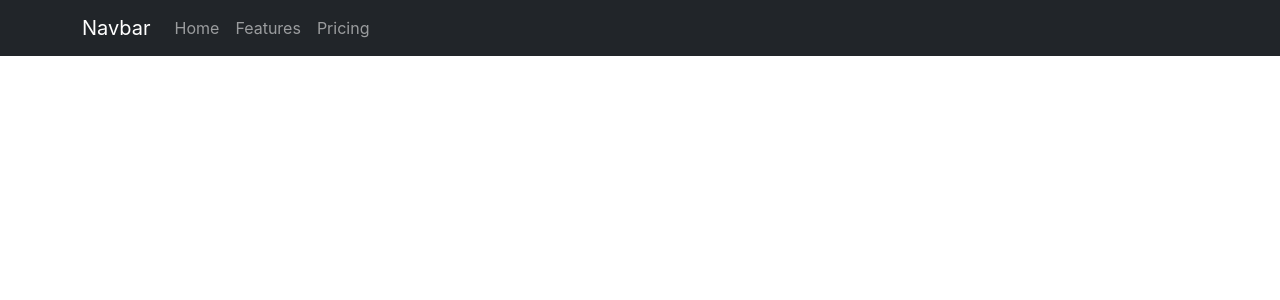
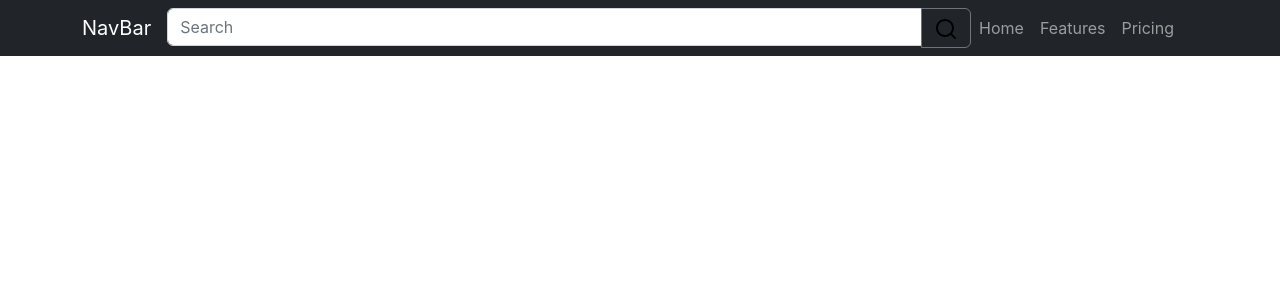
Before and after one commit to abrahamfigueroa/Dev-to-React, a React (Create React App) app: page / in a window 1280 px wide. Shown: the top 300 px of the page. Built offline with nearby package versions, Linux system fonts and the light colour scheme.

Commit message:
added Search bar and loupe

```diff
--- a/src/App.js
+++ b/src/App.js
@@ -1,9 +1,3 @@
-import logo from './logo.svg';
-import './App.css';
-
-
-import NavBar from './components/navBar';
-import BasicExample from './components/navBar';
 import ColorSchemesExample from './components/navBar';
 function App() {
   return (
--- a/src/components/navBar.js
+++ b/src/components/navBar.js
@@ -1,14 +1,40 @@
 import Container from 'react-bootstrap/Container';
 import Nav from 'react-bootstrap/Nav';
 import Navbar from 'react-bootstrap/Navbar';
+import Form from 'react-bootstrap/Form';
+import Row from 'react-bootstrap/Row';
+import Col from 'react-bootstrap/Col';
+import InputGroup from 'react-bootstrap/InputGroup';
+import Button from 'react-bootstrap/Button';
+
 
 function ColorSchemesExample() {
   return (
     <>
-      <Navbar bg="dark" variant="dark">
+      <Navbar bg="dark" variant="dark" className='d-flex'>
         <Container>
-          <Navbar.Brand href="#home">Navbar</Navbar.Brand>
-          <Nav className="me-auto">
+          <Navbar.Brand href="#home">NavBar</Navbar.Brand>
+
+          {/* //Starts form */}
+          {/* <Form>
+          <Row className="align-items-start">
+          <Col sm={7} className="my-1">
+          <Form.Control placeholder="Search" />
+        </Col>
+        </Row>
+        </Form> */}
+
+        <InputGroup className="align-items-start">
+        <Form.Control
+          placeholder="Search"
+          aria-label="Search"
+          aria-describedby="basic-addon2"
+        />
+        <Button variant="outline-secondary" className="d-none d-sm-none d-md-none d-lg-block btn btn-search" id="button-addon2"><svg xmlns="http://www.w3.org/2000/svg" width="24" height="24" viewBox="0 0 24 24" aria-hidden="true" class="crayons-icon c-btn__icon" focusable="false"><path d="m18.031 16.617 4.283 4.282-1.415 1.415-4.282-4.283A8.96 8.96 0 0 1 11 20c-4.968 0-9-4.032-9-9s4.032-9 9-9 9 4.032 9 9a8.96 8.96 0 0 1-1.969 5.617zm-2.006-.742A6.977 6.977 0 0 0 18 11c0-3.868-3.133-7-7-7-3.868 0-7 3.132-7 7 0 3.867 3.132 7 7 7a6.977 6.977 0 0 0 4.875-1.975l.15-.15z"></path></svg>
+        </Button>
+      </InputGroup>
+
+          <Nav className="me-3">
             <Nav.Link href="#home">Home</Nav.Link>
             <Nav.Link href="#features">Features</Nav.Link>
             <Nav.Link href="#pricing">Pricing</Nav.Link>
```
